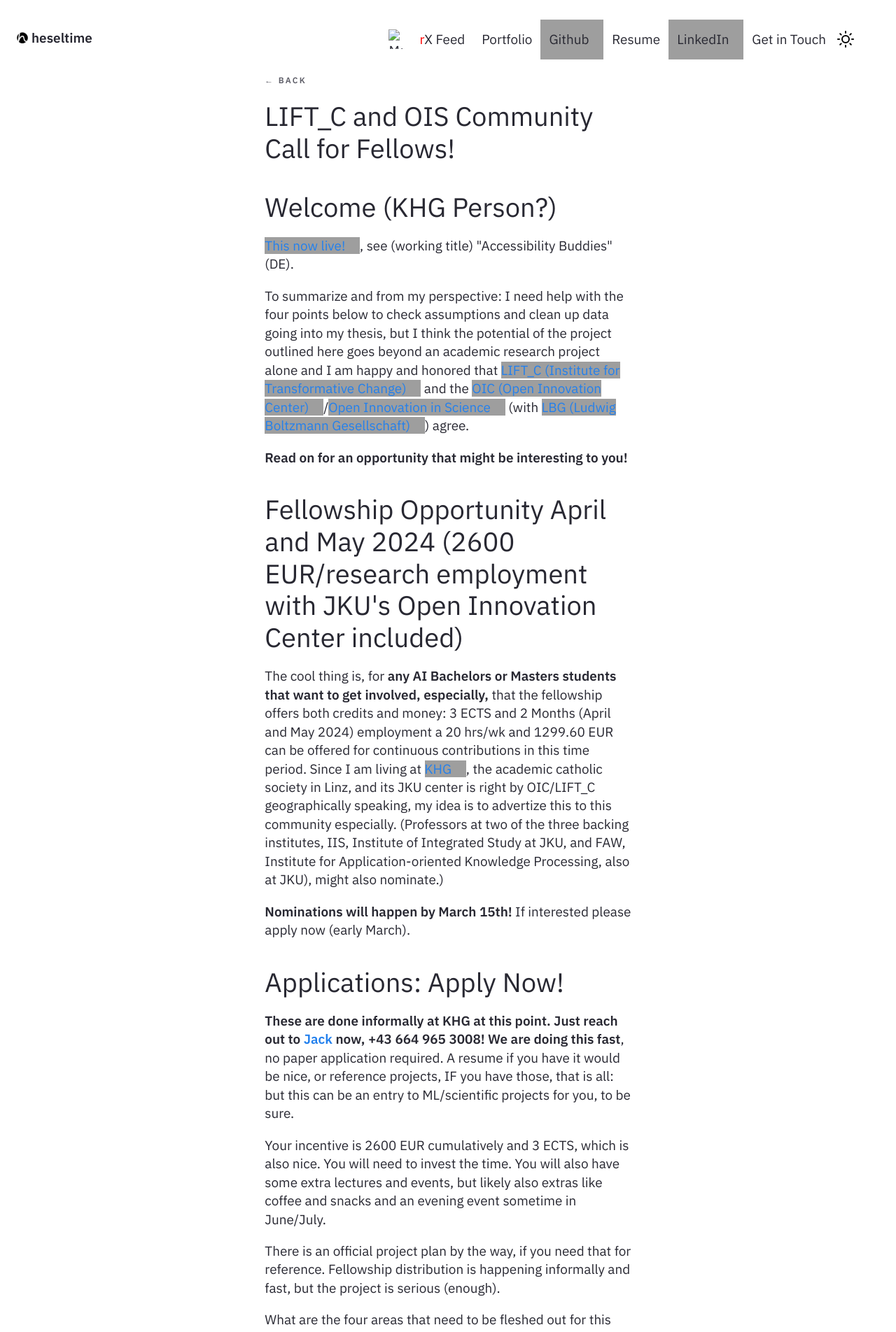
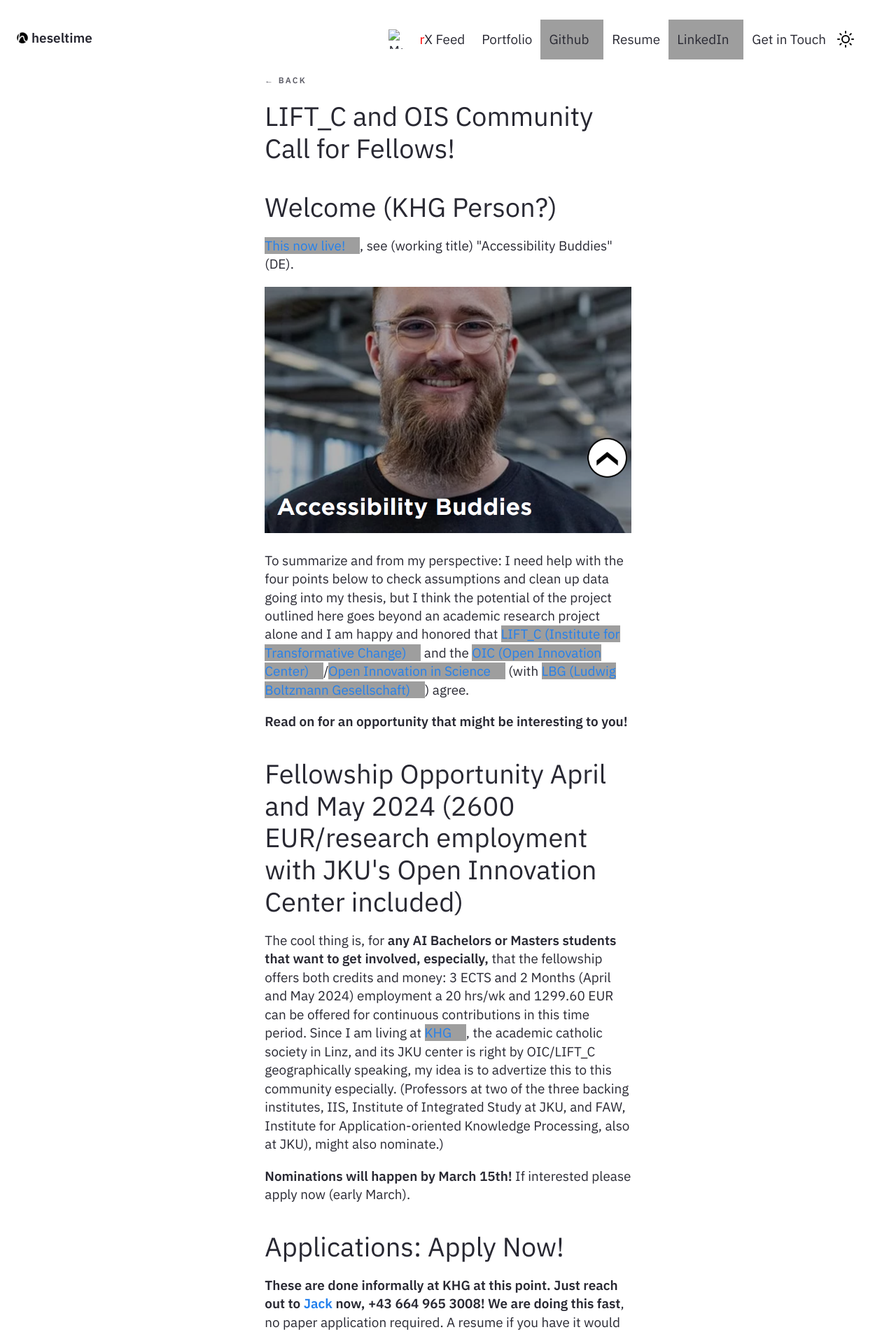
Before and after one commit to heseltime/heseltime.github.io, a Jekyll site: the page built from _notes/Public/LIFT_C and OIS Community Call for Fellows!.md, in a window 1280 px wide. Shown: the top 1904 px of the page at 70% size. Built offline with Jekyll 4.4.1, drawn with Linux system fonts in a browser that asks for light colours; grey boxes are pictures that could not be loaded.

Commit message:
Add header image

```diff
--- a/_notes/Public/LIFT_C and OIS Community Call for Fellows!.md
+++ b/_notes/Public/LIFT_C and OIS Community Call for Fellows!.md
@@ -6,6 +6,8 @@
 # Welcome (KHG Person?)
 
 [This now live!](https://www.jku.at/lit-open-innovation-center/open-innovation-in-science/community-call/challenges/), see (working title) "Accessibility Buddies" (DE).
+
+![Accessibility Buddies Header Image](../../assets/img/feed/Screenshot 2024-03-02 085410.png)
 
 To summarize and from my perspective: I need help with the four points below to check assumptions and clean up data going into my thesis, but I think the potential of the project outlined here goes beyond an academic research project alone and I am happy and honored that [LIFT_C (Institute for Transformative Change)](https://www.jku.at/lift-c/) and the [OIC (Open Innovation Center)](https://www.jku.at/campus/der-jku-campus/campusfuehrung/self-guided-jku-campus-tour/oic/)/[Open Innovation in Science](https://www.jku.at/lit-open-innovation-center/open-innovation-in-science/) (with [LBG (Ludwig Boltzmann Gesellschaft)](https://ois.lbg.ac.at/)) agree.
 
```
Also changed, not shown: assets/img/feed/Screenshot 2024-03-02 085410.png (added).
